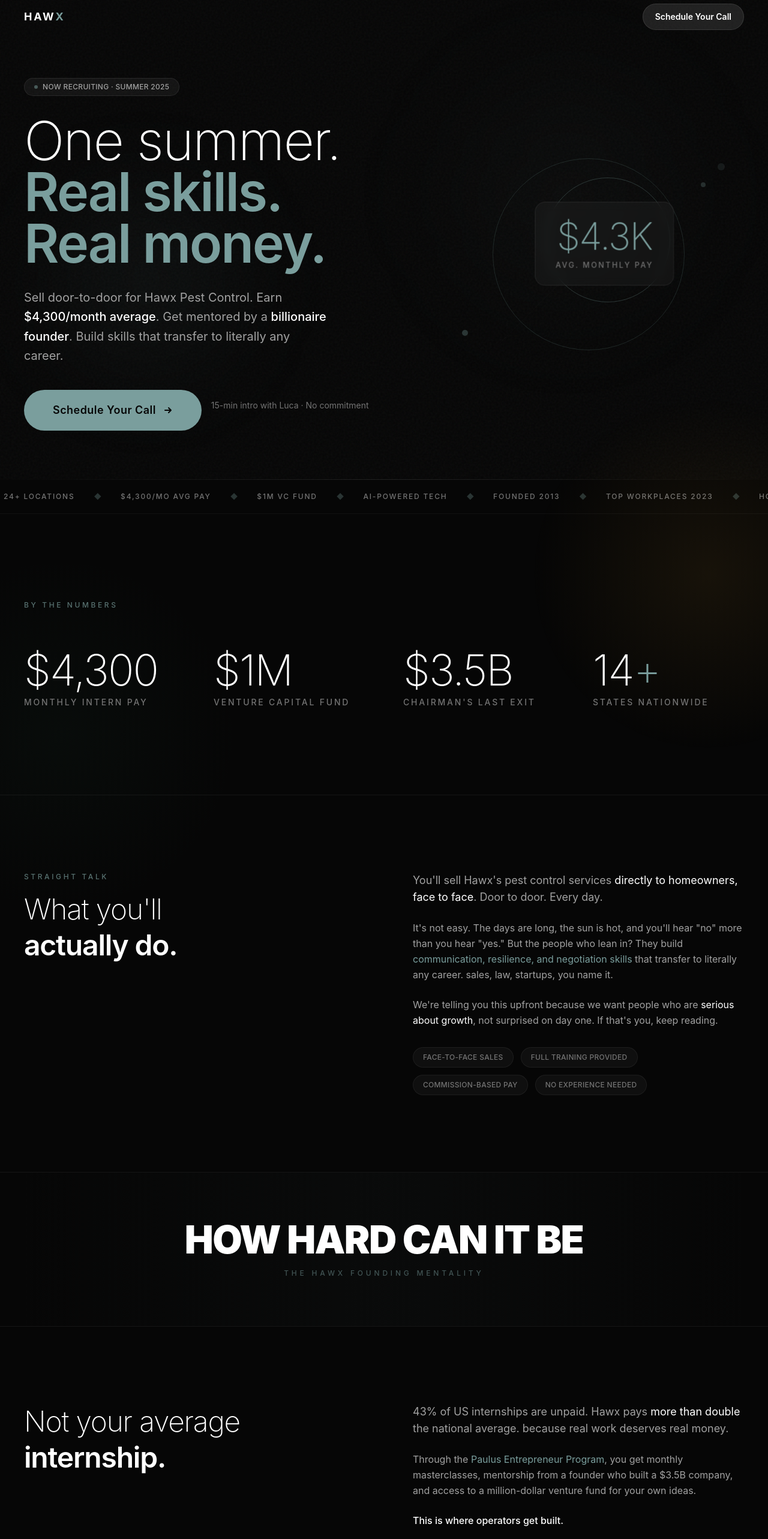
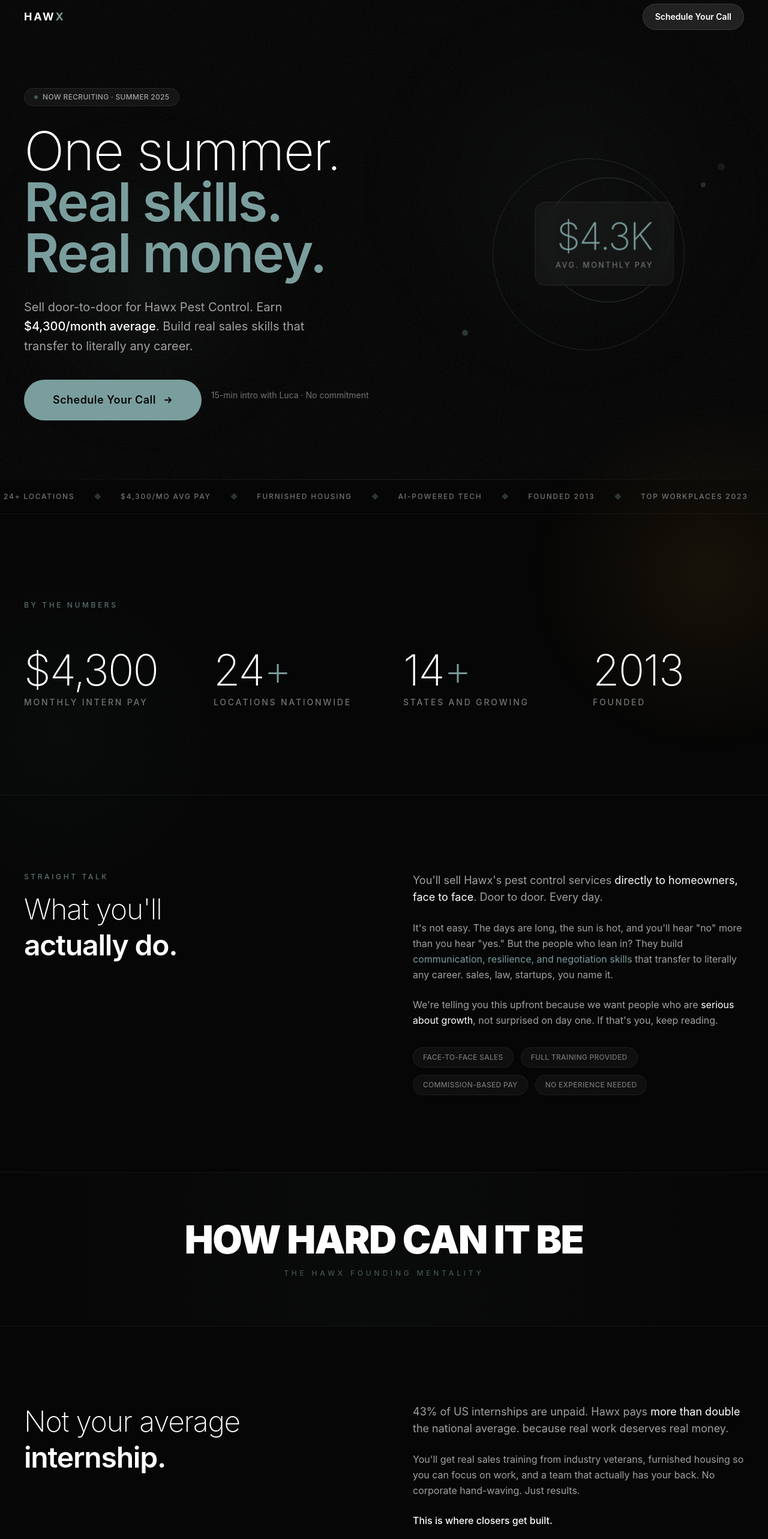
Before and after one commit to noahsatkunam/hawx-landing, a React (Vite) app: page / in a window 1280 px wide. Shown: the top 2566 px of the page at 60% size. Built offline with nearby package versions, Linux system fonts and the light colour scheme.

Commit message:
Remove VC/entrepreneur content, focus on D2D recruiting

```diff
--- a/src/App.jsx
+++ b/src/App.jsx
@@ -287,8 +287,7 @@
               <div className="hero-entrance hero-entrance-3">
                 <p className="text-lg md:text-xl text-neutral-400 leading-relaxed max-w-lg mb-10">
                   Sell door-to-door for Hawx Pest Control. Earn <span className="text-white font-medium">$4,300/month average</span>.
-                  Get mentored by a <span className="text-white font-medium">billionaire founder</span>.
-                  Build skills that transfer to literally any career.
+                  Build real sales skills that transfer to literally any career.
                 </p>
               </div>
 
@@ -314,7 +313,7 @@
         <div className="flex whitespace-nowrap marquee-track">
           {[...Array(2)].map((_, i) => (
             <div key={i} className="flex items-center gap-8 mr-8">
-              {['14 States', '24+ Locations', '$4,300/mo Avg Pay', '$1M VC Fund', 'AI-Powered Tech', 'Founded 2013', 'Top Workplaces 2023', 'How Hard Can It Be'].map((t, j) => (
+              {['14 States', '24+ Locations', '$4,300/mo Avg Pay', 'Furnished Housing', 'AI-Powered Tech', 'Founded 2013', 'Top Workplaces 2023', 'How Hard Can It Be'].map((t, j) => (
                 <span key={j} className="flex items-center gap-8">
                   <span className="text-xs font-medium tracking-[0.15em] uppercase text-neutral-500">{t}</span>
                   <span className="text-hawx-green/30 text-xs">◆</span>
@@ -333,9 +332,9 @@
           </Reveal>
           <StaggerReveal className="grid grid-cols-2 lg:grid-cols-4 gap-12 md:gap-16">
             <Stat value="$4,300" label="Monthly intern pay" />
-            <Stat value="$1M" label="Venture capital fund" />
-            <Stat value="$3.5B" label="Chairman's last exit" />
-            <Stat value="14" label="States nationwide" suffix="+" />
+            <Stat value="24" label="Locations nationwide" suffix="+" />
+            <Stat value="14" label="States and growing" suffix="+" />
+            <Stat value="2013" label="Founded" />
           </StaggerReveal>
         </div>
       </section>
@@ -402,10 +401,10 @@
                 43% of US internships are unpaid. Hawx pays <span className="text-white">more than double</span> the national average. because real work deserves real money.
               </p>
               <p>
-                Through the <span className="text-hawx-green">Paulus Entrepreneur Program</span>, you get monthly masterclasses, mentorship from a founder who built a $3.5B company, and access to a million-dollar venture fund for your own ideas.
+                You'll get real sales training from industry veterans, furnished housing so you can focus on work, and a team that actually has your back. No corporate hand-waving. Just results.
               </p>
               <p className="text-white font-medium">
-                This is where operators get built.
+                This is where closers get built.
               </p>
             </div>
           </Reveal>
@@ -448,7 +447,7 @@
             <HAWXLetter
               letter="X"
               word="eXcellence"
-              desc="Good enough isn't good enough. We push for the best. in our service, our tech, our people. That's how you build a billion-dollar company."
+              desc="Good enough isn't good enough. We push for the best in our service, our tech, our people. That's how Hawx keeps growing."
               delay={0}
             />
           </div>
@@ -469,19 +468,19 @@
             <Benefit num="01" title="Serious Compensation" desc="Average intern pay of $4,300/month. more than double the national intern average. Commission-based with uncapped upside." />
           </Reveal>
           <Reveal>
-            <Benefit num="02" title="Paulus Entrepreneur Program" desc="12-month program with monthly masterclasses, quarterly events with billionaire operator Michael Paulus, and hands-on business building." />
+            <Benefit num="02" title="Furnished Housing" desc="Show up and get to work. Company-provided housing so you can focus on selling, not apartment hunting." />
           </Reveal>
           <Reveal>
-            <Benefit num="03" title="$1M Venture Capital Fund" desc="Have a business idea? Pitch it. Hawx employees can access a dedicated $1,000,000 VC fund through the Flock Accelerator. Your idea, their backing." />
+            <Benefit num="03" title="Proven Sales System" desc="You're not figuring this out alone. Hawx gives you a tested playbook, a territory, and a manager who's done it before." />
           </Reveal>
           <Reveal>
-            <Benefit num="04" title="Business Plan Competition" desc="Submit your proposal and compete. $5,000 for 1st, $2,000 for 2nd, $1,000 for 3rd. Plus a $2.5M scholarship fund for interns." />
+            <Benefit num="04" title="Career Launchpad" desc="D2D alumni go on to crush it in tech sales, real estate, finance, and startups. The skills you build here transfer everywhere." />
           </Reveal>
           <Reveal>
-            <Benefit num="05" title="Real Sales Training" desc="Learn from industry veterans. Build the face-to-face communication and closing skills that every career needs. tech, law, finance, startups." />
+            <Benefit num="05" title="Real Sales Training" desc="Learn from industry veterans. Build the face-to-face communication and closing skills that every career needs." />
           </Reveal>
           <Reveal>
-            <Benefit num="06" title="Furnished Housing Provided" desc="Show up and get to work. Company-provided housing so you can focus on selling, not apartment hunting." />
+            <Benefit num="06" title="Team Culture" desc="Weekly team events, mentorship from top performers, and a crew that pushes each other. You won't do this alone." />
           </Reveal>
         </div>
       </section>
@@ -645,7 +644,7 @@
         <Reveal>
           <div className="max-w-4xl mx-auto px-6 md:px-10 text-center">
             <blockquote className="text-xl md:text-2xl font-extralight text-white/60 leading-snug tracking-tight" style={{ fontStyle: 'normal' }}>
-              "Your customer is your real boss. not the VC."
+              "How hard can it be?"
             </blockquote>
             <p className="text-sm text-hawx-green/40 mt-4 font-medium tracking-wide">Michael Paulus</p>
           </div>
```
